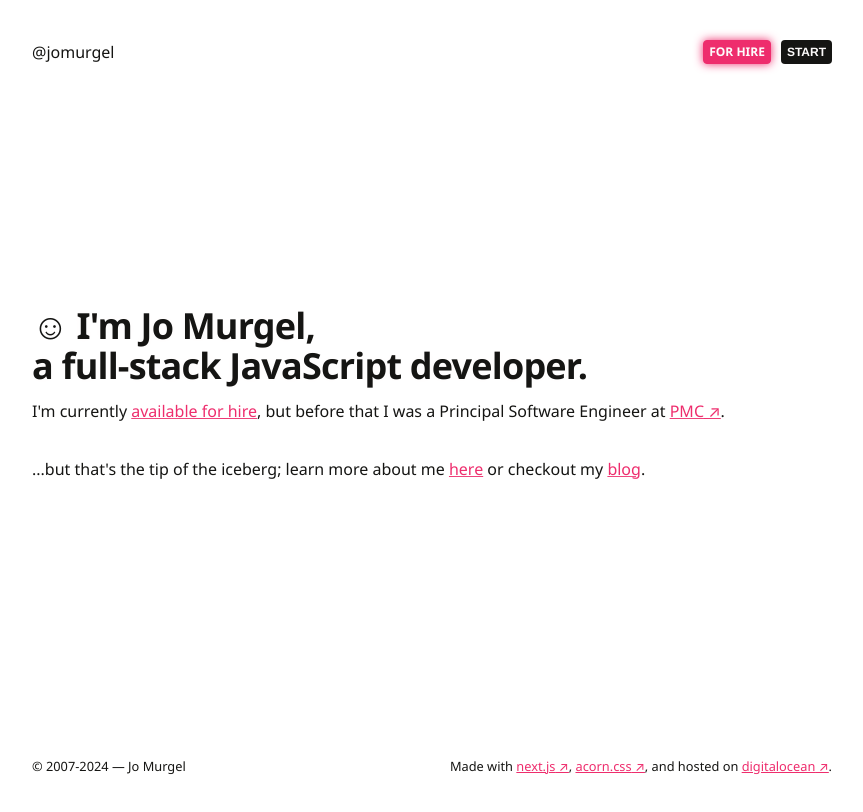
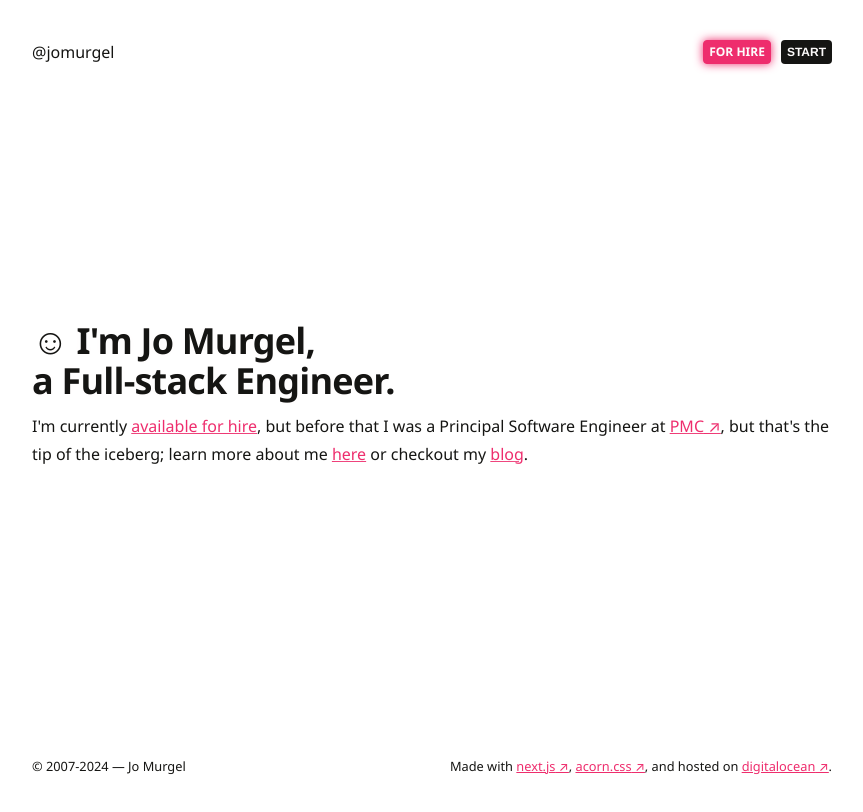
Before and after one commit to jomurgel/jomurgel-learn, a Next.js app: page / in a window 1280 px wide. Shown: the top 812 px of the page, without its empty margins (208-1071 px from the left). Built offline with nearby package versions, Linux system fonts and the light colour scheme.

Commit message:
cleanup gallery posts

```diff
--- a/package.json
+++ b/package.json
@@ -21,9 +21,12 @@
     "gray-matter": "^4.0.3",
     "next": "14.2.5",
     "next-mdx-remote": "^5.0.0",
+    "next-mdx-remote-client": "^1.0.3",
     "react": "^18",
     "react-dom": "^18",
     "react-markdown": "^9.0.1",
+    "react-masonry-css": "^1.0.16",
+    "react-plock": "^3.2.0",
     "rehype-code-titles": "^1.2.0",
     "rehype-prism": "^2.3.2",
     "rehype-prism-plus": "^2.0.0",
--- a/src/app/page.tsx
+++ b/src/app/page.tsx
@@ -1,20 +1,22 @@
 import Link from 'next/link'
+// import { getAllContent, SlugOptions } from '@/lib/api'
+// import PostCard from '@/components/PostCard'
 
-const Home = () => {
+const Home = async () => {
+  // @todo: keep for future improvements.
+  // const allPosts = await getAllContent()
+  // const [post] = allPosts
+
   return (
     <main>
       <section data-type="top">
         <header>
           <h1>
-          &#9786; I'm Jo Murgel,<br />
-            a full-stack JavaScript developer.
+            &#9786; I'm Jo Murgel,<br />
+            a Full-stack Engineer.
           </h1>
           <p>
-            I'm currently <Link href="/contact">available for hire</Link>, but before that I was a Principal Software Engineer at <a href="https://pmc.com" target="_blank" rel="noopener noreferrer">PMC</a>.
-          </p>
-
-          <p>
-            ...but that's the tip of the iceberg; learn more about me <Link href="/about">here</Link> or checkout my <Link href="/blog">blog</Link>.
+            I'm currently <Link href="/contact">available for hire</Link>, but before that I was a Principal Software Engineer at <a href="https://pmc.com" target="_blank" rel="noopener noreferrer">PMC</a>, but that's the tip of the iceberg; learn more about me <Link href="/about">here</Link> or checkout my <Link href="/blog">blog</Link>.
           </p>
         </header>
       </section>
--- a/src/app/photo/[slug]/page.tsx
+++ b/src/app/photo/[slug]/page.tsx
@@ -1,5 +1,5 @@
 import { MDXComponents } from 'mdx/types'
-import { MDXRemote } from 'next-mdx-remote/rsc'
+import { MDXRemote } from 'next-mdx-remote-client/rsc'
 import { Metadata } from 'next'
 import { SlugOptions } from '@/lib/api'
 import { getAllPostsByType, getPostBySlug } from '@/lib/api'
--- a/src/components/SinglePost/index.tsx
+++ b/src/components/SinglePost/index.tsx
@@ -8,8 +8,8 @@ import Link from 'next/link'
 import { BlogPost } from '@/types/post'
 import { useMDXComponents } from '@/app/mdx-components'
 
-const SinglePost = ( { post }: { post: BlogPost } ) => {
-  const components = useMDXComponents( {} as MDXComponents )
+const SinglePost = ({ post }: { post: BlogPost }) => {
+  const components = useMDXComponents({} as MDXComponents)
 
   return (
     <main>
@@ -22,7 +22,7 @@ const SinglePost = ( { post }: { post: BlogPost } ) => {
           {post.tags ? (
             <nav>
               <ul>
-                {post.tags.map( ( tag ) => <li data-tag={tag} key={`blog-${tag}`}><Link href={`/tag/${slugify( tag )}/`}><em>#{tag}</em></Link></li> )}
+                {post.tags.map((tag) => <li data-tag={tag} key={`blog-${tag}`}><Link href={`/tag/${slugify(tag)}/`}><em>#{tag}</em></Link></li>)}
               </ul>
             </nav>
           ) : null}
```
Also changed, not shown: content/photo/leo-veo.mdx (+5 -6 lines), content/photo/nature-series.mdx (+4 -4 lines), 1 other file (tests, documents, lock files or other folders).
